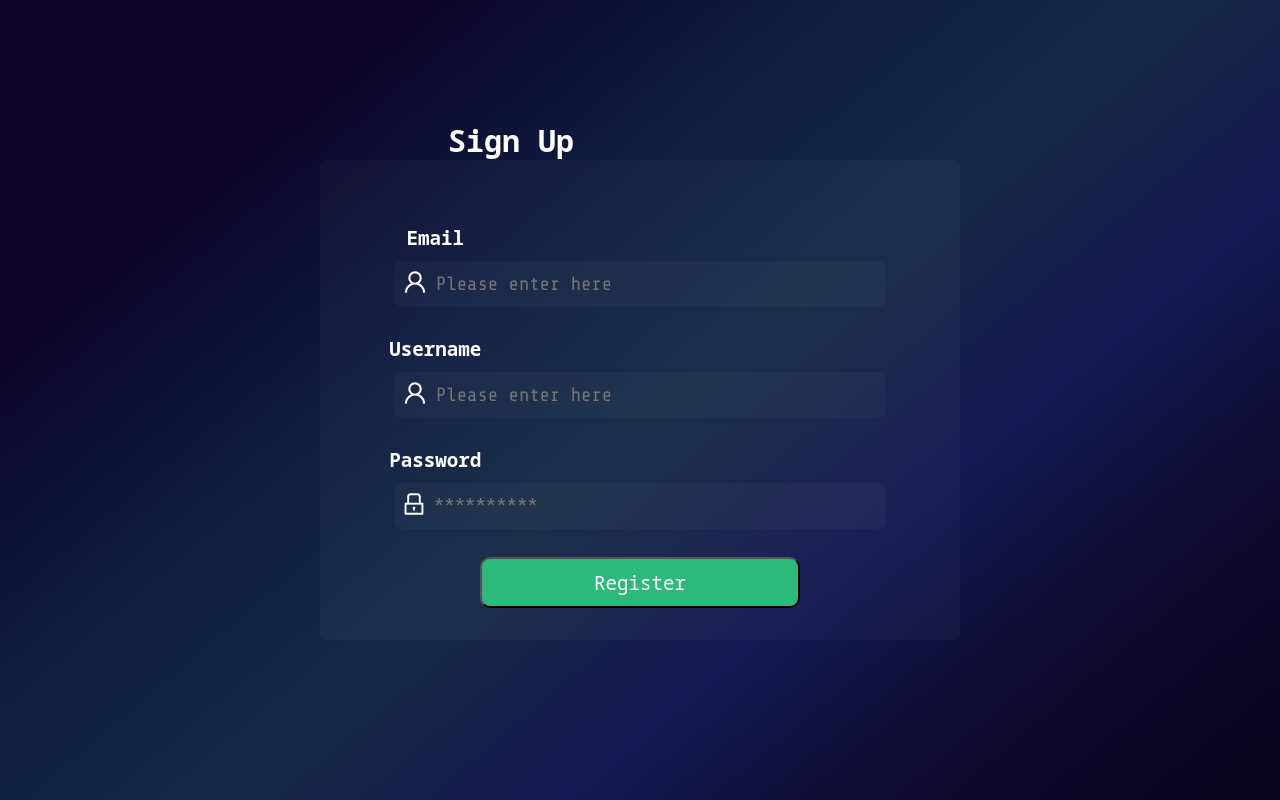
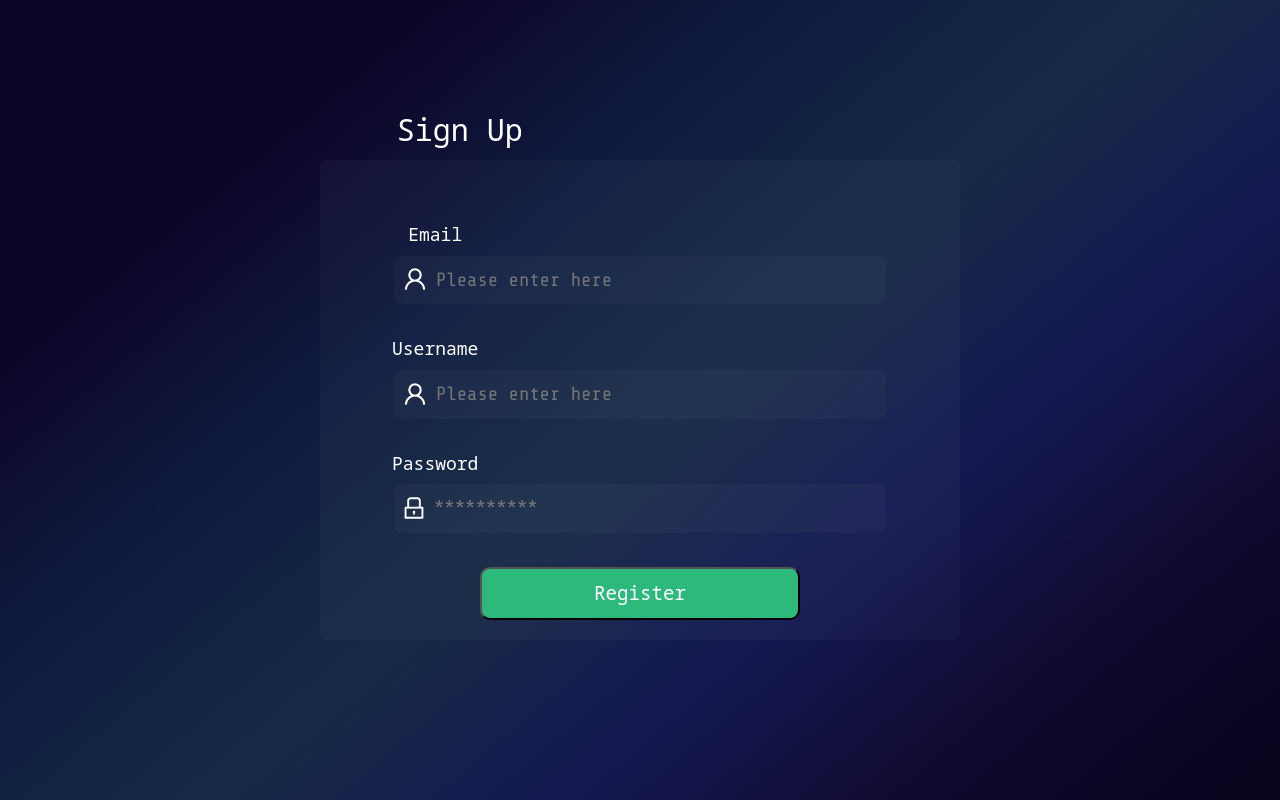
Before and after one commit to Ilyoshoja/coding_bet, a React (Create React App) app: page /register in a window 1280 px wide. Built offline with nearby package versions, Linux system fonts and the light colour scheme; a web font is replaced by a local one.

Commit message:
debuging code

```diff
--- a/package.json
+++ b/package.json
@@ -3,6 +3,9 @@
   "version": "0.1.0",
   "private": true,
   "dependencies": {
+    "@emotion/react": "^11.10.4",
+    "@emotion/styled": "^11.10.4",
+    "@mui/material": "^5.10.9",
     "@testing-library/jest-dom": "^5.16.5",
     "@testing-library/react": "^13.4.0",
     "@testing-library/user-event": "^13.5.0",
@@ -12,7 +15,9 @@
     "@types/react-dom": "^18.0.6",
     "react": "^18.2.0",
     "react-dom": "^18.2.0",
+    "react-router-dom": "^6.4.2",
     "react-scripts": "5.0.1",
+    "sass": "^1.55.0",
     "typescript": "^4.8.4",
     "web-vitals": "^2.1.4"
   },
--- a/public/index.html
+++ b/public/index.html
@@ -24,6 +24,15 @@
       work correctly both with client-side routing and a non-root public URL.
       Learn how to configure a non-root public URL by running `npm run build`.
     -->
+    <link rel="stylesheet" href="https://cdn.jsdelivr.net/npm/bootstrap@4.0.0/dist/css/bootstrap.min.css"
+      integrity="sha384-Gn5384xqQ1aoWXA+058RXPxPg6fy4IWvTNh0E263XmFcJlSAwiGgFAW/dAiS6JXm" crossorigin="anonymous">
+    <script src="https://code.jquery.com/jquery-3.2.1.slim.min.js"
+      integrity="sha384-KJ3o2DKtIkvYIK3UENzmM7KCkRr/rE9/Qpg6aAZGJwFDMVNA/GpGFF93hXpG5KkN" crossorigin="anonymous"></script>
+    <script src="https://cdn.jsdelivr.net/npm/popper.js@1.12.9/dist/umd/popper.min.js"
+      integrity="sha384-ApNbgh9B+Y1QKtv3Rn7W3mgPxhU9K/ScQsAP7hUibX39j7fakFPskvXusvfa0b4Q" crossorigin="anonymous"></script>
+    <script src="https://cdn.jsdelivr.net/npm/bootstrap@4.0.0/dist/js/bootstrap.min.js"
+      integrity="sha384-JZR6Spejh4U02d8jOt6vLEHfe/JQGiRRSQQxSfFWpi1MquVdAyjUar5+76PVCmYl" crossorigin="anonymous"></script>
+    <link rel="stylesheet" href="https://cdnjs.cloudflare.com/ajax/libs/font-awesome/4.7.0/css/font-awesome.min.css">
     <title>React App</title>
   </head>
   <body>
--- a/src/pages/login_register/login.module.scss
+++ b/src/pages/login_register/login.module.scss
@@ -38,8 +38,8 @@
     font-size: 30px;
     position: absolute;
     color: #fff;
-    top: 15%;
-    left:35%;
+    top: 14%;
+    left:31%;
 
 }
 h3 {
@@ -48,7 +48,7 @@
     position: relative;
     color: #fff;
     // font-weight: 300;
-    font-size: larger;
+    font-size:large;
 }
 
 label {
```
Also changed, not shown: 2 other files (tests, documents, lock files or other folders).
